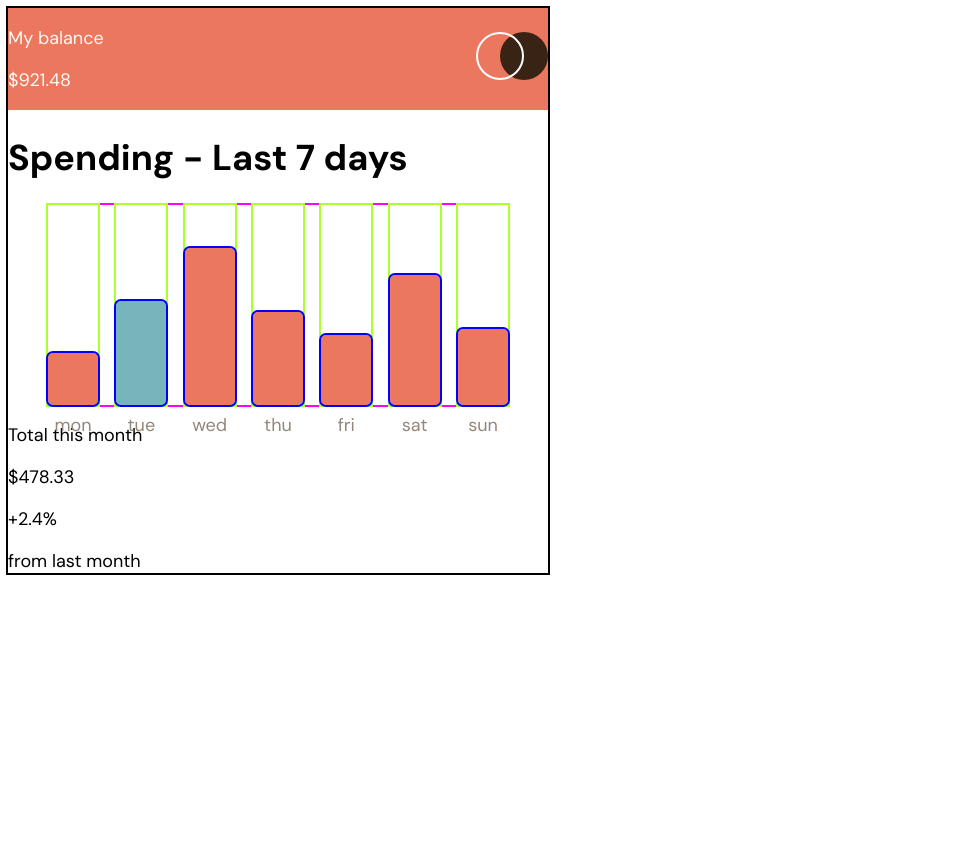
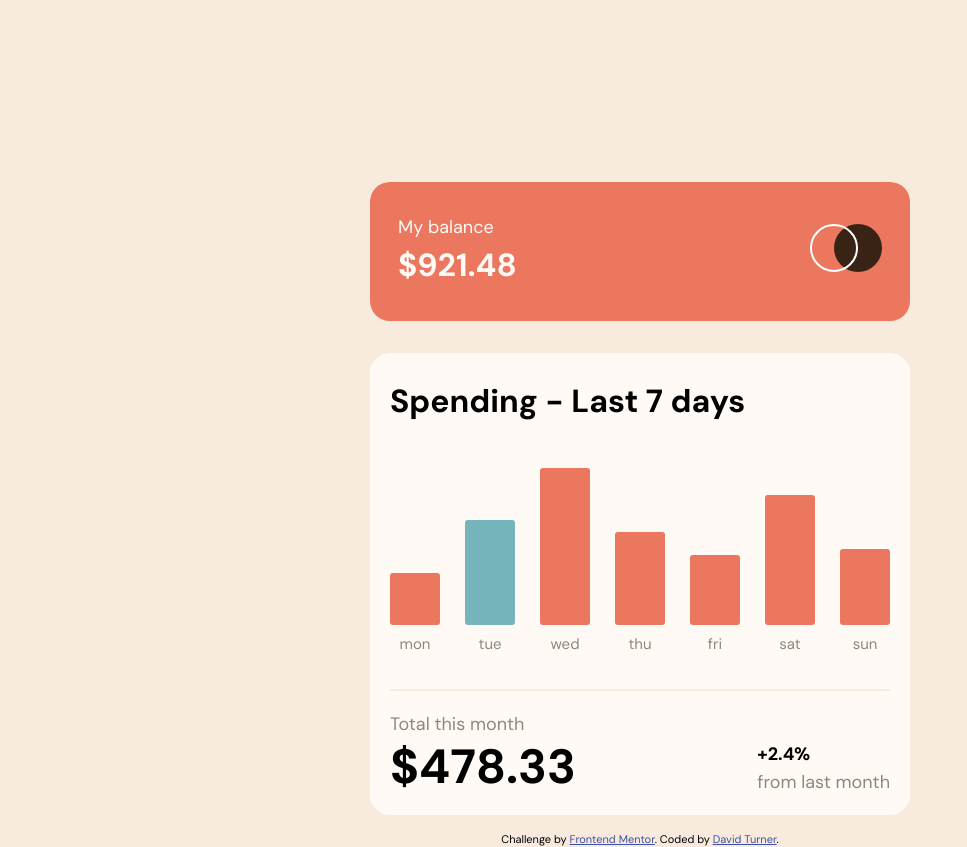
Before and after one commit to brodiewebdt/sharedrepo, a plain HTML site: page fm-expenses-chart-component/index.html in a window 1280 px wide. Shown: the whole page, without its empty margins (0-967 px from the left). Before the commit the page ends 800 px from the top, so only its background shows below. Drawn offline with Linux system fonts and the light colour scheme.

Commit message:
upload current version of project

```diff
--- a/fm-expenses-chart-component/css/styles.css
+++ b/fm-expenses-chart-component/css/styles.css
@@ -11,24 +11,36 @@
     --color-dark-brown: hsl(25, 47%, 15%);
     --color-medium-brown: hsl(28, 10%, 53%);
     --color-cream: hsl(33, 100%, 98%);
-    --color-pale-orange: hsl(33, 100%, 98%);
+    --color-cream-dark: hsl(28, 65%, 92%);
+    --color-cream-light: hsl(33, 100%, 98%);
+    --color-medium-gray: hsl(0, 0%, 59%);
 }
 
 *,
 *::before,
 *::after {
     box-sizing: border-box;
+    margin: 0;
 }
 
+/*********** General Layout *************/
 body {
+    background-color: var(--color-cream-dark);
     font-family: "DM Sans", sans-serif;
     font-size: 1.125rem;
+    line-height: 1.5;
 }
 
 .container {
-    max-width: 540px;
+    margin: 4rem auto 0;
+    width: 345px;
+}
 
-    outline: 2px solid black;
+@media (min-width: 600px) {
+    .container {
+        margin: 11.375rem auto 0;
+        width: 540px;
+    }
 }
 
 .sr-only {
@@ -45,56 +57,148 @@ body {
     white-space: nowrap !important;
 }
 
+/*********** Typography *************/
+h2 {
+    font-size: 1.5rem;
+}
+
+p {
+    font-size: 0.9375rem;
+}
+
+p.current-balance {
+    font-size: 1.5rem;
+    font-weight: 700;
+}
+
+p.text-medium {
+    color: var(--color-medium-brown);
+}
+p.monthly-total {
+    font-size: 1.875rem;
+    font-weight: 700;
+}
+
+p.monthly-difference {
+    font-weight: 700;
+}
+
+@media (min-width: 600px) {
+    h2 {
+        font-size: 2rem;
+    }
+
+    p {
+        font-size: inherit;
+    }
+
+    p.current-balance {
+        font-size: 2rem;
+    }
+
+    p.monthly-total {
+        font-size: 3rem;
+    }
+
+    p.monthly-difference {
+        font-size: inherit;
+    }
+}
+
+/*********** Header Section Styles *************/
 header {
     display: flex;
     align-items: center;
     justify-content: space-between;
+
     background-color: var(--color-primary-red);
+    border-radius: 10px;
     color: var(--color-cream);
+    margin-bottom: 2rem;
+    padding: 1.25rem;
 }
 
+@media (min-width: 600px) {
+    header {
+        border-radius: 20px;
+        padding: 2rem 1.75rem;
+    }
+}
+
+/*********** Card Section Styles *************/
+.card {
+    background-color: var(--color-cream-light);
+    border-radius: 10px;
+    padding: 1.5rem 1.25rem;
+}
+
+.card-body {
+    margin-bottom: 2rem;
+    padding-bottom: 1rem;
+}
+
+.card-footer {
+    display: flex;
+    align-items: flex-end;
+    justify-content: space-between;
+
+    border-top: 2px solid var(--color-cream-dark);
+    line-height: 1;
+    padding-top: 1.5rem;
+}
+
+.this-month-data,
+.last-month-data {
+    display: flex;
+    flex-direction: column;
+    gap: 0.6rem;
+}
+
+/****** Chart Styles ********/
 .chart {
-    /* display: table;
-    table-layout: fixed; */
-
     display: flex;
     justify-content: space-between;
     gap: 1rem;
 
-    /* max-width: 700px; */
-    max-width: 460px;
+    max-width: 500px;
     height: 200px;
     margin: 0 auto;
-
-    outline: 2px solid magenta;
     padding: 0;
 }
 
 li {
     position: relative;
     display: table-cell;
-    /* display: block; */
+    height: 200px;
     vertical-align: bottom;
-    height: 200px;
+    width: 33px;
+}
 
-    width: 50px;
-    /* margin-right: 1rem; */
+@media (min-width: 600px) {
+    .card {
+        border-radius: 20px;
+    }
 
-    outline: 2px solid greenyellow;
+    .card-body {
+        margin-bottom: 3rem;
+    }
+
+    li {
+        width: 50px;
+    }
 }
 
 span {
-    border-radius: 5px;
-    cursor: pointer;
-    /* margin: 0 1em; */
-    display: block;
-    background: var(--color-primary-red);
-    animation: draw 1s ease-in-out;
-
-    width: 100%;
     position: absolute;
     bottom: 0;
-    outline: 2px solid blue;
+
+    background-color: var(--color-primary-red);
+    border-radius: 3px;
+    cursor: pointer;
+    display: block;
+    width: 100%;
+
+    animation: draw 1s ease-in-out;
 }
 
 span:hover {
@@ -110,36 +214,60 @@ span:hover {
 }
 
 span:before {
+    content: attr(data-title);
     position: absolute;
     left: 0;
     right: 0;
     top: 100%;
+
+    color: var(--color-medium-brown);
+    display: block;
+    font-size: 0.75rem;
     padding-top: 0.5rem;
-    display: block;
     text-align: center;
-    content: attr(data-title);
-    color: var(--color-medium-brown);
 }
 
 span:hover:after {
+    content: attr(data-amount);
     position: absolute;
-    left: -20%;
-    right: 0;
+    left: -50%;
     bottom: 100%;
+
     background-color: var(--color-dark-brown);
     border-radius: 5px;
     color: var(--color-cream);
+    display: block;
     margin-bottom: 0.5rem;
     padding: 0.5rem;
-    display: block;
     text-align: center;
-    content: attr(data-amount);
-
-    width: 150%;
+    width: 250%;
+    z-index: 1;
 }
 
+@media (min-width: 600px) {
+    span::before {
+        font-size: 0.9375rem;
+    }
+
+    span:hover:after {
+        left: -20%;
+        width: 150%;
+    }
+}
+
+/*********** Animation *************/
 @keyframes draw {
     0% {
         height: 0;
     }
 }
+
+/*********** Attribution Styles *************/
+.attribution {
+    font-size: 11px;
+    margin-top: 1rem;
+    text-align: center;
+}
+.attribution a {
+    color: hsl(228, 45%, 44%);
+}
--- a/fm-expenses-chart-component/index.html
+++ b/fm-expenses-chart-component/index.html
@@ -15,18 +15,11 @@
         <title>Frontend Mentor | Expenses chart component</title>
         <link rel="stylesheet" href="css/styles.css" />
 
-        <!-- Feel free to remove these styles or customise in your own stylesheet 👍 -->
-        <style>
-            .attribution {
-                font-size: 11px;
-                text-align: center;
-            }
-            .attribution a {
-                color: hsl(228, 45%, 44%);
-            }
-        </style>
+
     </head>
     <body>
+    <main>
+        <h1 class="sr-only">Expense Chart Component</h1>
         <div class="container">
             <header>
                 <div class="balance">
@@ -40,10 +33,10 @@
                 <!-- /.logo -->
             </header>
 
-            <main>
+
                 <div class="card">
                     <div class="card-header">
-                        <h1>Spending - Last 7 days</h1>
+                        <h2>Spending - Last 7 days</h2>
                     </div>
                     <!-- /.card-header -->
                     <div class="card-body">
@@ -74,13 +67,13 @@
                     <!-- /.card-body -->
                     <div class="card-footer">
                         <div class="this-month-data">
-                            <p>Total this month</p>
+                            <p class="text-medium">Total this month</p>
                             <p class="monthly-total">$478.33</p>
                         </div>
                         <!-- /.this-month-data -->
                         <div class="last-month-data">
                             <p class="monthly-difference">+2.4%</p>
-                            <p>from last month</p>
+                            <p class="text-medium">from last month</p>
                         </div>
                         <!-- /.last-month-data -->
                     </div>
@@ -91,10 +84,7 @@
         </div>
         <!-- /.container -->
 
-        <!-- Spending - Last 7 days mon tue wed thu fri sat sun Total this month
-        $478.33 +2.4% from last month -->
-
-        <!-- <div class="attribution">
+        <div class="attribution">
             Challenge by
             <a
                 href="https://www.frontendmentor.io?ref=challenge"
@@ -102,7 +92,7 @@
                 >Frontend Mentor</a
             >. Coded by
             <a href="https://github.com/brodiewebdt">David Turner</a>.
-        </div> -->
+        </div>
 
         <script src="js/script.js"></script>
     </body>
--- a/fm-expenses-chart-component/js/script.js
+++ b/fm-expenses-chart-component/js/script.js
@@ -1,28 +1,20 @@
 fetch("../data.json")
     .then((res) => res.json())
     .then((data) => {
-        console.log(data);
-
+        // Adds the JSON data to the bar chart spans
         const span = document.querySelectorAll("span");
-        console.log(span);
 
         for (let i = 0; i < span.length; i++) {
             span[i].dataset.title = data[i].day;
             span[i].dataset.amount = "$" + data[i].amount;
             span[i].style.height = data[i].amount * 3 + "px";
 
-            const day = new Date().getDay(); //return 0 to 6
+            // Get the current day to show the correct day in the bar chart
+            const day = new Date().getDay(); //returns 0 to 6
             let weekday = ["Sun", "Mon", "Tue", "Wed", "Thu", "Fri", "Sat"];
 
             if (weekday[day].toLowerCase() === data[i].day) {
-                span[i].classList.add("current-day")
+                span[i].classList.add("current-day");
             }
         }
-
-        let total = 0;
-
-        for (let x = 0; x < data.length; x++) {
-            total += data[x].amount;
-            console.log(total / 100);
-        }
     });
```
